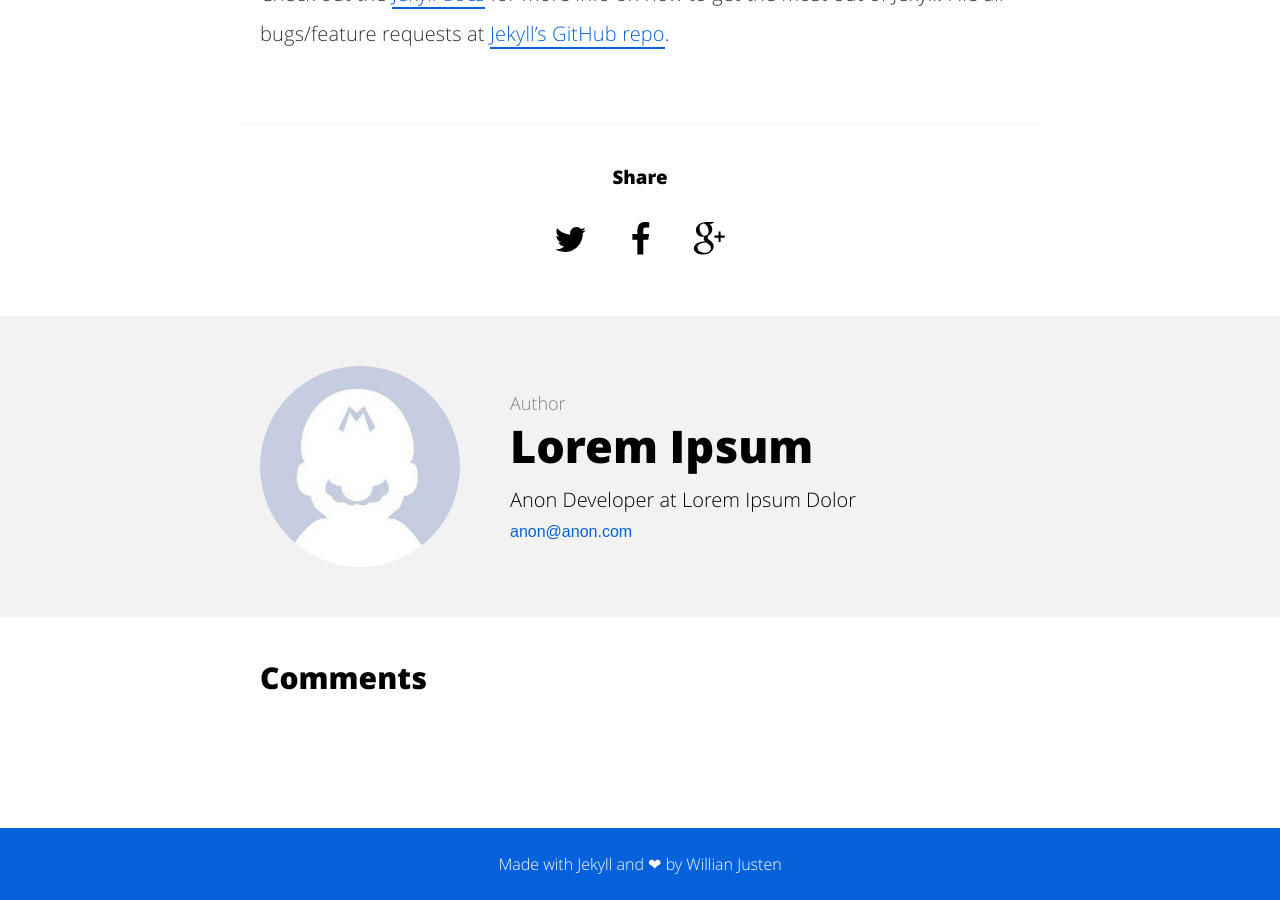
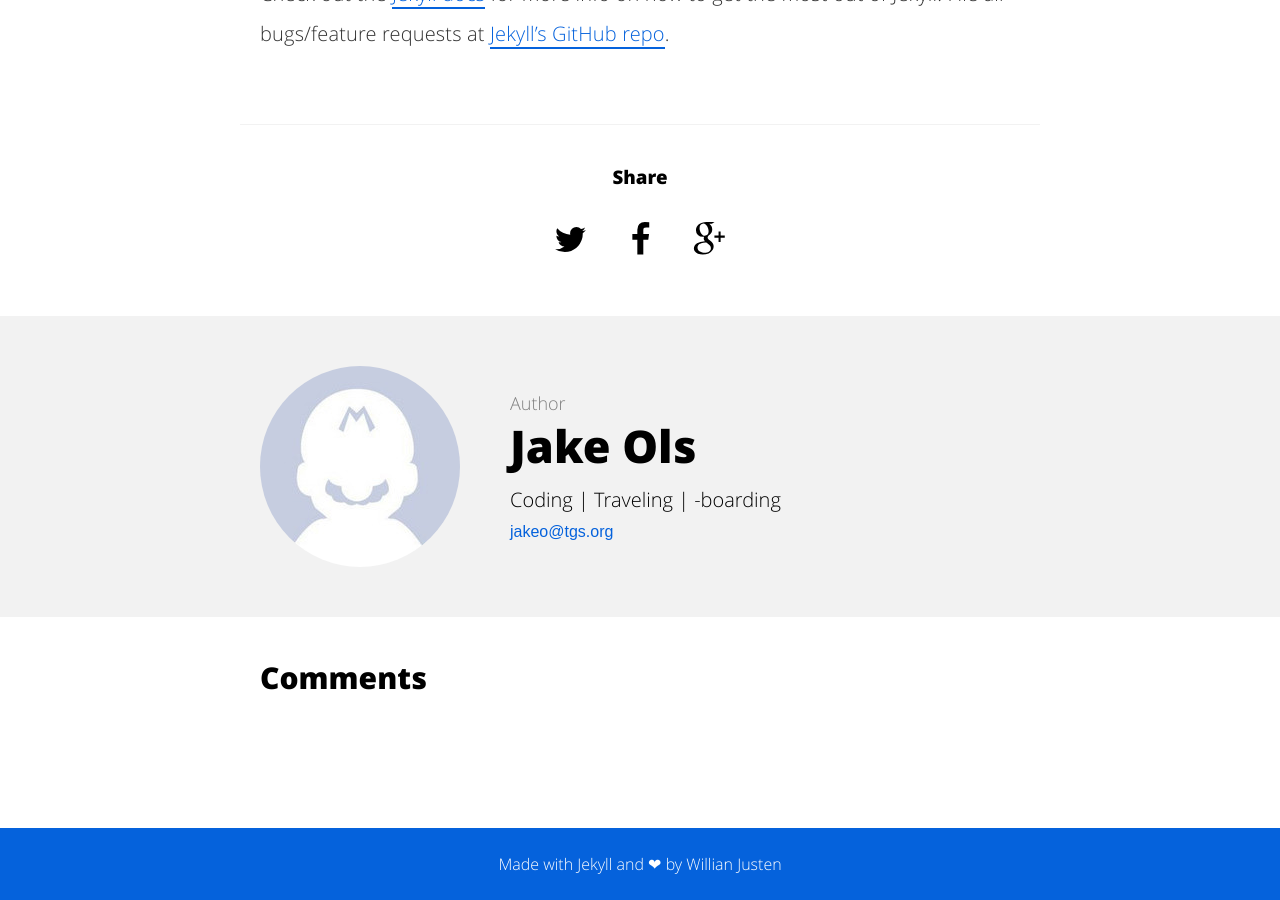
Before and after one commit to jakeols/jakeols.github.io, a Jekyll site: the page built from _posts/2015-08-04-welcome-to-jekyll.md, in a window 1280 px wide and 900 px high, scrolled down 1462 px. Built offline with Jekyll 4.4.1, drawn with Linux system fonts in a browser that asks for light colours; comment, search, counter and statistics services are not loaded.

Commit message:
Update _config.yml

```diff
--- a/_config.yml
+++ b/_config.yml
@@ -4,10 +4,10 @@ baseurl: "" # the subpath of your site, e.g. /blog/
 url: "http://jakeols.github.io" # the base hostname & protocol for your site
 
 # User settings
-username: Lorem Ipsum
-user_description: Anon Developer at Lorem Ipsum Dolor
+username: Jake Ols
+user_description: Coding | Traveling | -boarding
 user_title: Anon Developer
-email: anon@anon.com
+email: jakeo@tgs.org
 twitter_username: jakeols
 github_username:  jakeols
 
```
